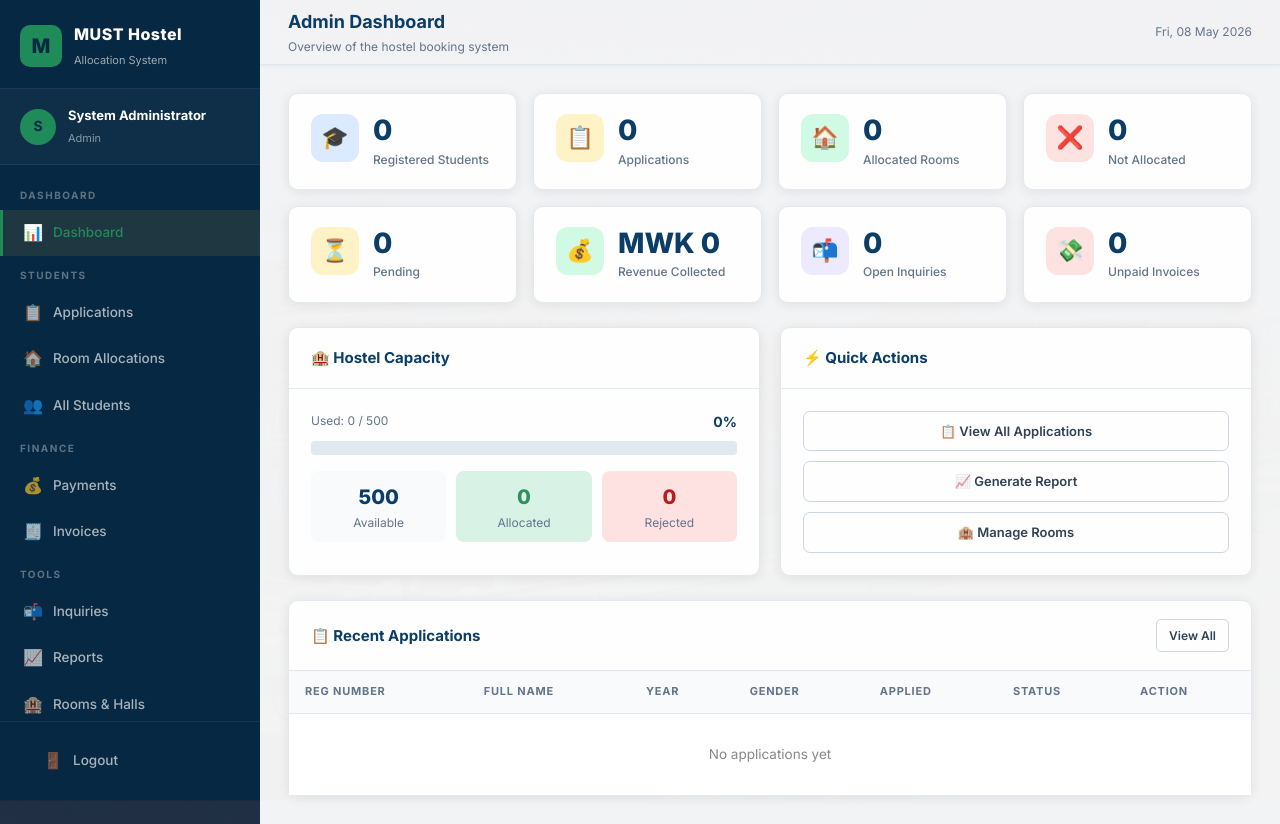
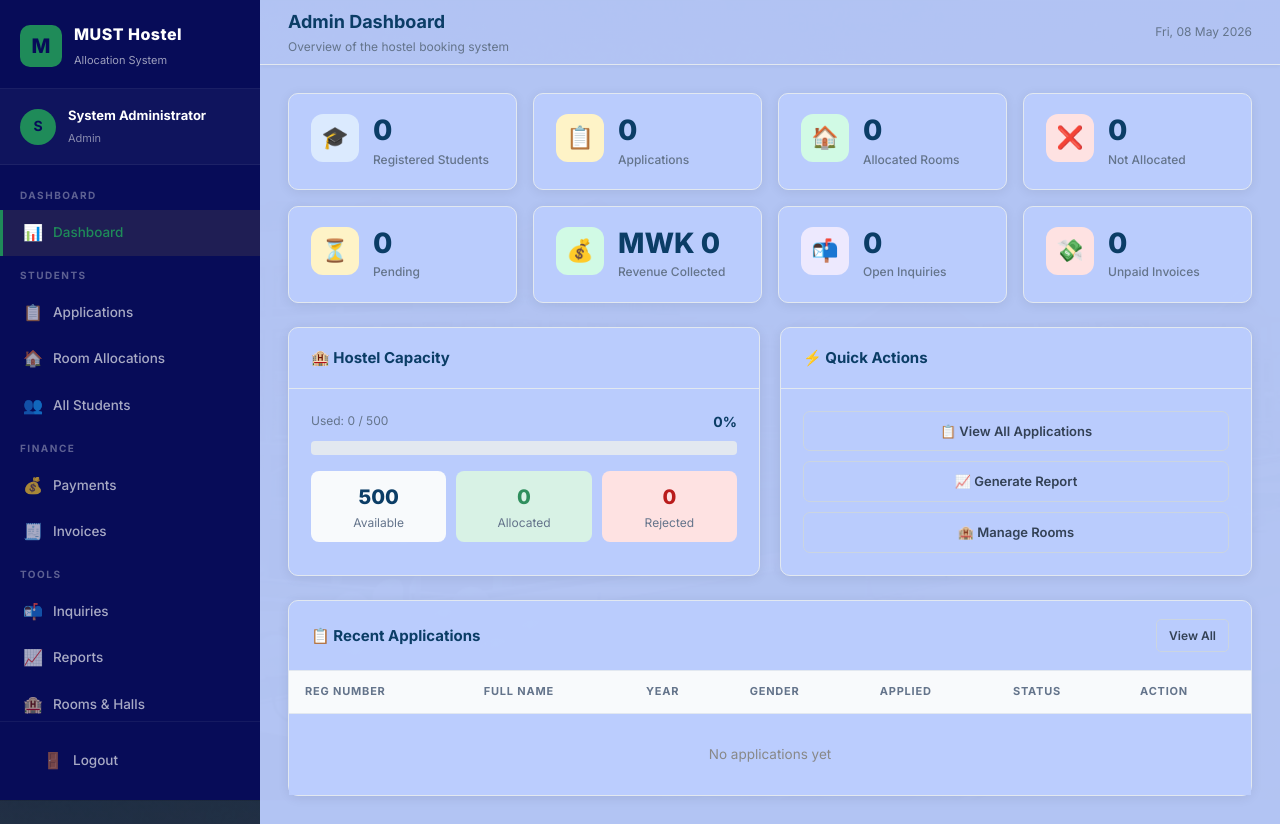
Before and after one commit to florencekay/MUSTHOSTELS2, a PHP site: page /MUSTHOSTELS2/admin/dashboard.php in a window 1280 px wide. Run offline with PHP 8.4, Linux system fonts and the light colour scheme; a user stored in the database is signed in; data comes from the database, SQL or seed files in the repository; data that the repository does not hold is empty; some libraries are stand-ins or nearby versions.

Commit message:
Update style.css

```diff
--- a/assets/css/style.css
+++ b/assets/css/style.css
@@ -1,10 +1,10 @@
-/* MUST Hostel Booking System - Main Stylesheet */
+/* MUST Hostel Allocation System - Main Stylesheet */
 @import url('https://fonts.googleapis.com/css2?family=Inter:wght@300;400;500;600;700;800&family=Space+Mono:wght@400;700&display=swap');
 
 :root {
   --navy: #0b3d66;
   --navy-light: #1f5a8d;
-  --navy-dark: #072842;
+  --navy-dark: #070c58;
   --gold: #1f8b59;
   --gold-light: #5fbf95;
   --green: #2f8f5d;
@@ -63,7 +63,7 @@ body.dashboard-bg .stat-card,
 body.dashboard-bg .table-wrap table,
 body.dashboard-bg .alert,
 body.dashboard-bg .page-content {
-  background: rgba(255,255,255,0.94);
+  background: rgba(188, 206, 254, 0.94);
 }
 
 /* ========= LAYOUT ========= */
```
